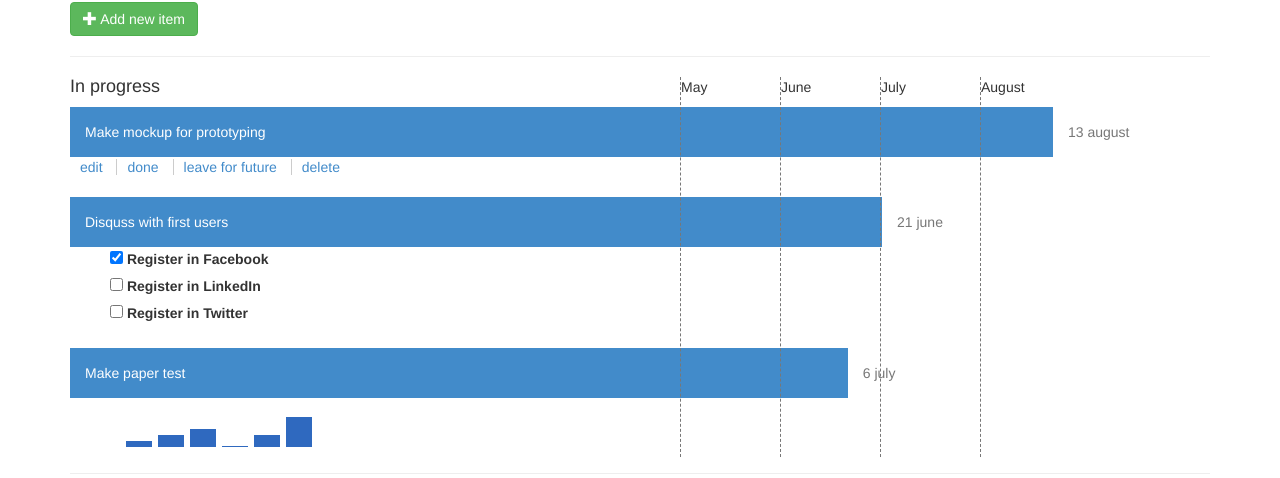
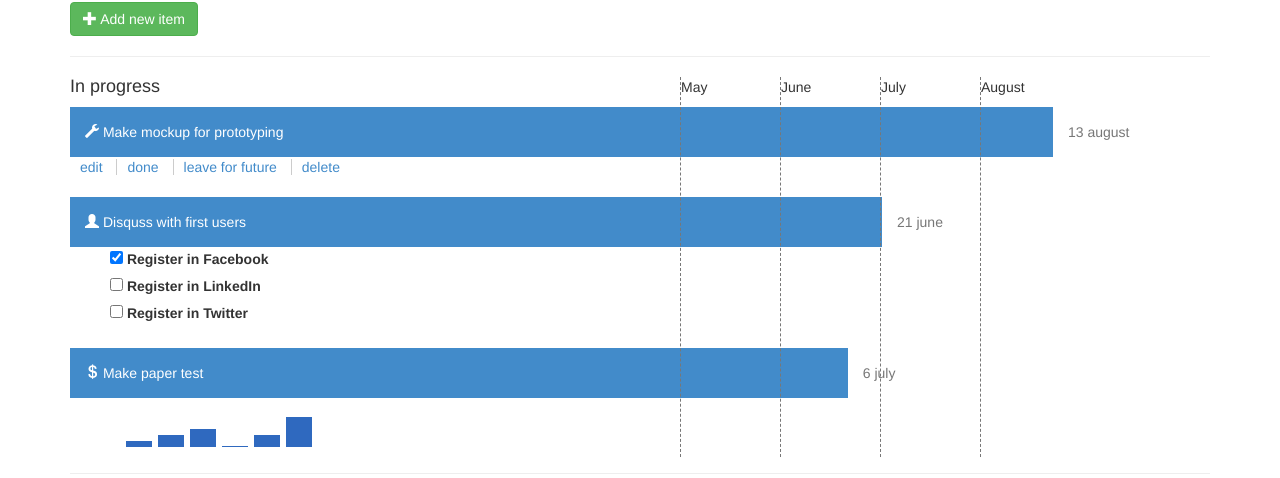
Before and after one commit to alifanov/absly, a Django app: page /steps/ in a window 1280 px wide. Shown: the part 333-811 px from the top of the page. Run offline with Django 3.2, Linux system fonts and the light colour scheme; the visitor is signed in with stand-in values (Sample User, id 1); some libraries are stand-ins or nearby versions.

```diff
--- a/templates/steps.html
+++ b/templates/steps.html
@@ -59,7 +59,7 @@
         <div class="steps-in-progress-item">
             <div class="steps-in-progress-item-step width-100">
                 <div class="steps-in-progress-item-step-date">13 august</div>
-                <div class="steps-in-progress-item-step-text">Make mockup for prototyping</div>
+                <div class="steps-in-progress-item-step-text"> <span class="glyphicon glyphicon-wrench"></span> Make mockup for prototyping</div>
             </div>
             <a href="#">edit</a>
             <a href="#">done</a>
@@ -70,7 +70,7 @@
         <div class="steps-in-progress-item">
             <div class="steps-in-progress-item-step width-50">
                 <div class="steps-in-progress-item-step-date">21 june</div>
-                <div class="steps-in-progress-item-step-text">Disquss with first users</div>
+                <div class="steps-in-progress-item-step-text"><span class="glyphicon glyphicon-user"></span> Disquss with first users</div>
             </div>
             <ul class="steps-in-progress-tasks">
                 <li>
@@ -102,7 +102,7 @@
         <div class="steps-in-progress-item">
             <div class="steps-in-progress-item-step width-70">
                 <div class="steps-in-progress-item-step-date">6 july</div>
-                <div class="steps-in-progress-item-step-text">Make paper test</div>
+                <div class="steps-in-progress-item-step-text"><span class="glyphicon glyphicon-usd"></span> Make paper test</div>
             </div>
             <div id="charts"></div>
         </div>
```
